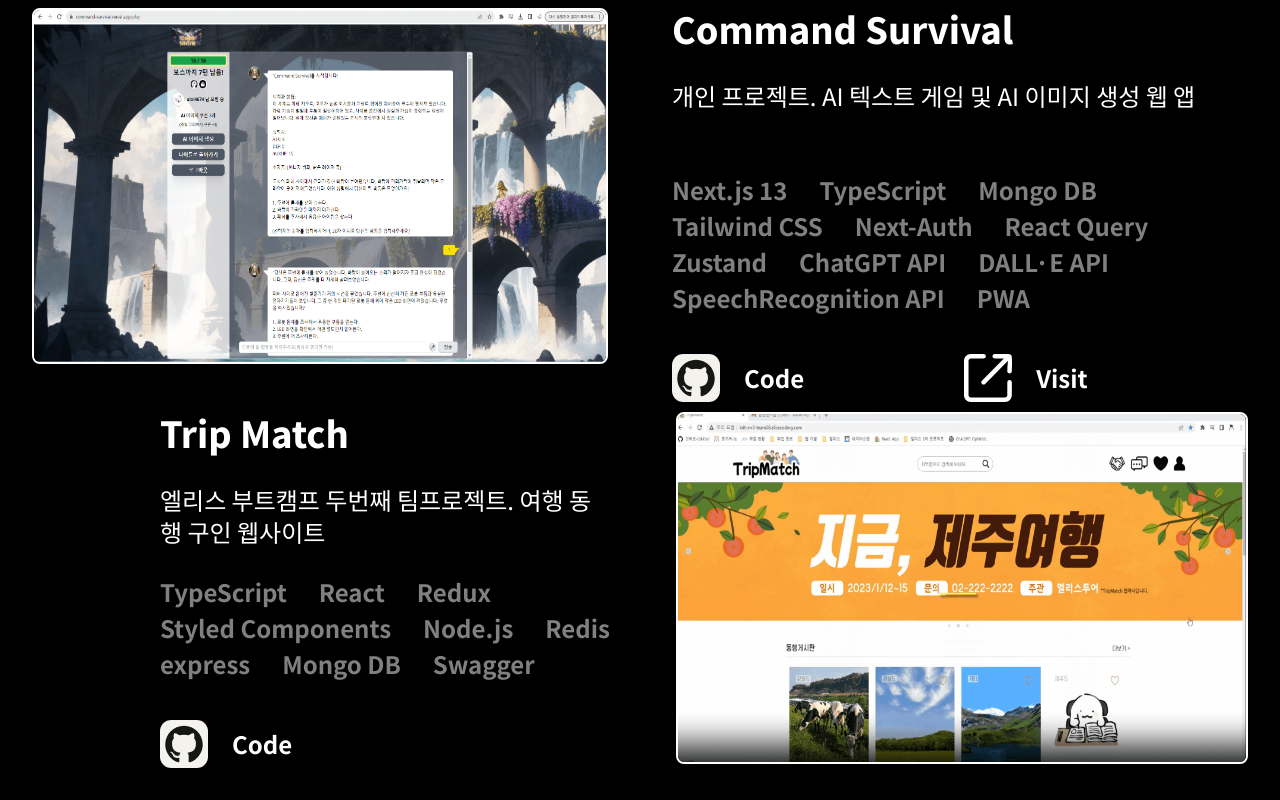
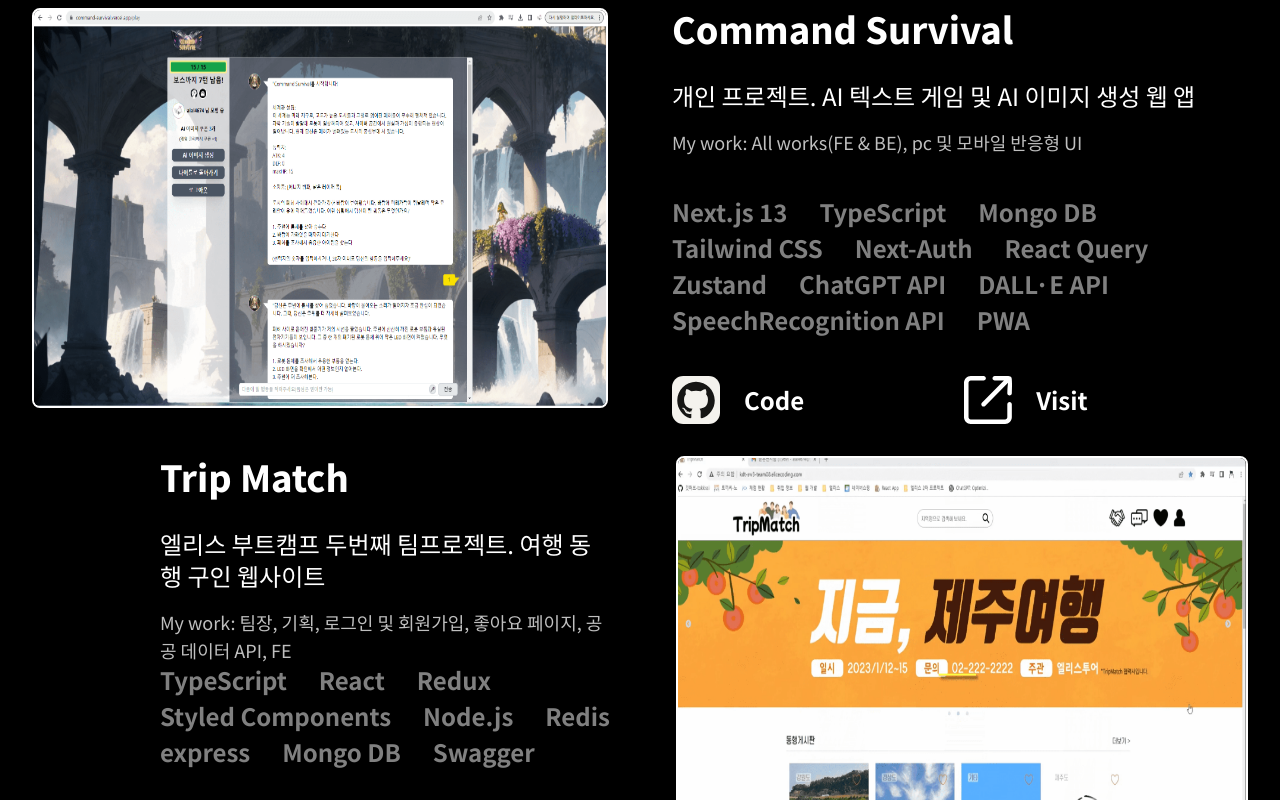
Before and after one commit to tokkissi/new_portfolio, a Next.js app: page / in a window 1280 px wide. Shown: the part 1760-2560 px from the top of the page. Built offline with nearby package versions, Linux system fonts and the light colour scheme.

Commit message:
feat: add my work details to ProjectCard component

```diff
--- a/src/components/ProjectCard/ProjectCard.tsx
+++ b/src/components/ProjectCard/ProjectCard.tsx
@@ -17,6 +17,7 @@
   githubCodeUrl,
   deploymentUrl,
   reverse,
+  myWork,
 }: ProjectCardProps) {
   // useMemo를 사용해서 techArray 계산을 최적화함
   const techArray = useMemo(() => splitStringIntoArray(techs), [techs]);
@@ -41,6 +42,7 @@
         <div className="h-1/2">
           <h3 className="text-4xl font-extrabold mb-8">{projectName}</h3>
           <p className="text-2xl">{description}</p>
+          <p className="text-lg mt-4 opacity-75">My work: {myWork}</p>
         </div>
         <div className="h-1/2 flex flex-col">
           <div className="h-1/6"></div>
--- a/src/components/Projects/Projects.tsx
+++ b/src/components/Projects/Projects.tsx
@@ -19,6 +19,7 @@
           githubCodeUrl={project.githubCodeUrl}
           deploymentUrl={project.deploymentUrl}
           reverse={index % 2 !== 0}
+          myWork={project.myWork}
         />
       ))}
 
```
